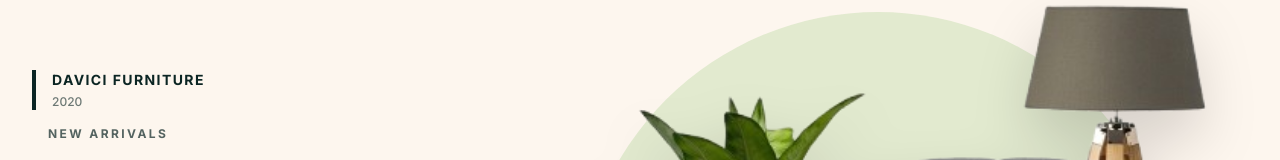
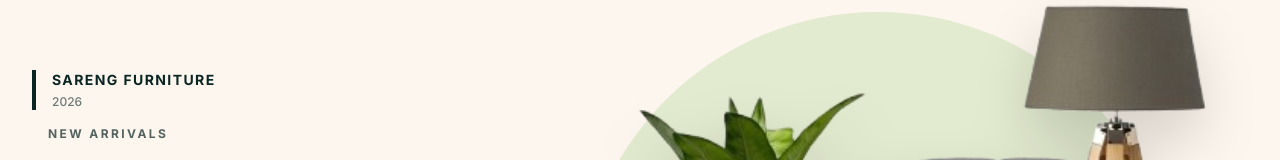
Before and after one commit to HAFIZUR2004/Abdullah-Poshak-Ghor, a Next.js app: page / in a window 1280 px wide. Shown: the part 222-382 px from the top of the page. Built offline with nearby package versions, Linux system fonts and the light colour scheme; no server answers; the database is empty.

Commit message:
update hero page

```diff
--- a/components/Hero.tsx
+++ b/components/Hero.tsx
@@ -29,11 +29,11 @@ export default function Hero() {
       </div>
 
       {/* 4. Large Background Number "01" - Slightly darker cream color */}
-      <div className="absolute bottom-[-50px] left-[8%] z-[3] select-none pointer-events-none">
+      {/* <div className="absolute bottom-[-50px] left-[8%] z-[3] select-none pointer-events-none">
         <span className="text-[220px] sm:text-[320px] lg:text-[480px] font-extrabold text-[#F0E6D8] leading-none tracking-tighter">
           01
         </span>
-      </div>
+      </div> */}
 
       {/* 5. Text Content and CTAs */}
       <div className="max-w-[1400px] w-full mx-auto px-4 sm:px-6 lg:px-8 relative z-10">
@@ -46,10 +46,10 @@ export default function Hero() {
             <div className="space-y-3">
               <div className="border-l-4 border-[#0B2523] pl-4">
                 <p className="text-sm font-bold text-[#0B2523] uppercase tracking-widest">
-                  Davici Furniture
+                  Sareng Furniture
                 </p>
                 <p className="text-xs text-[#0B2523]/60 font-medium mt-1">
-                  2020
+                  2026
                 </p>
               </div>
 
```
